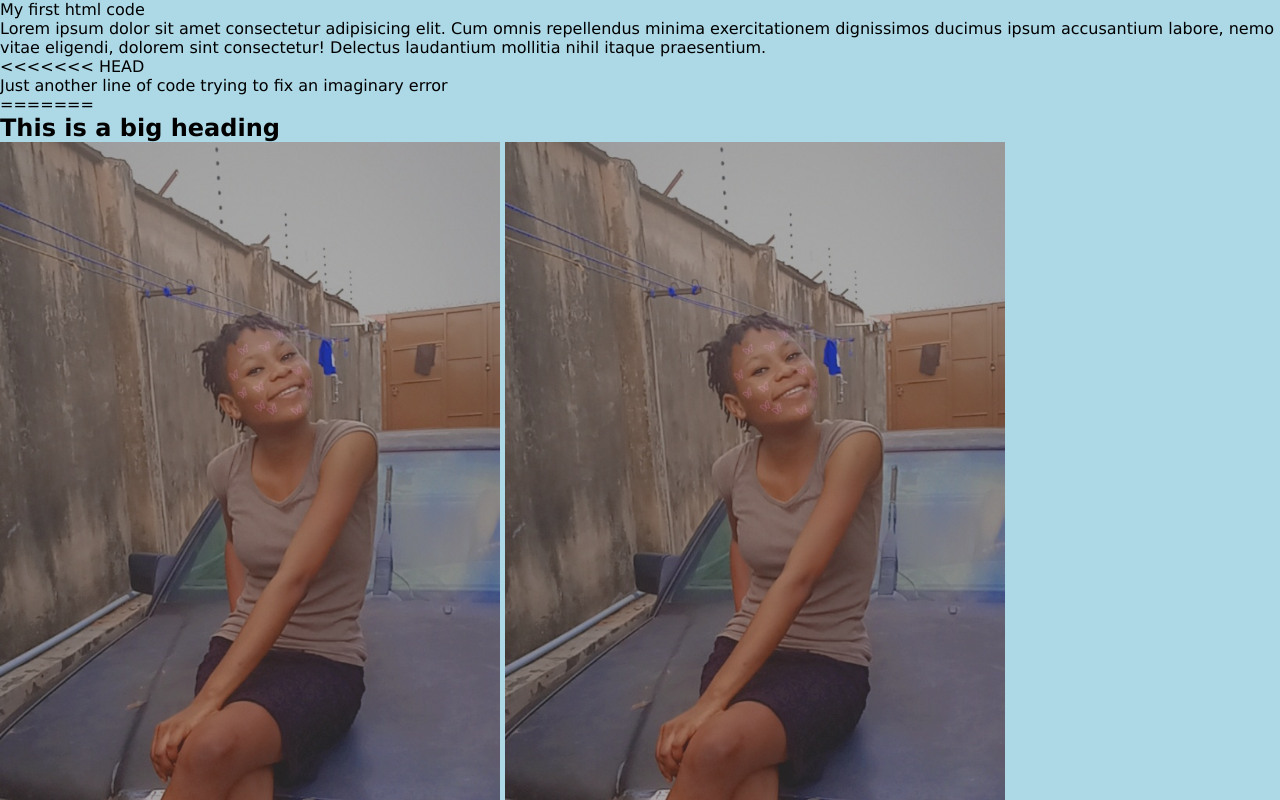
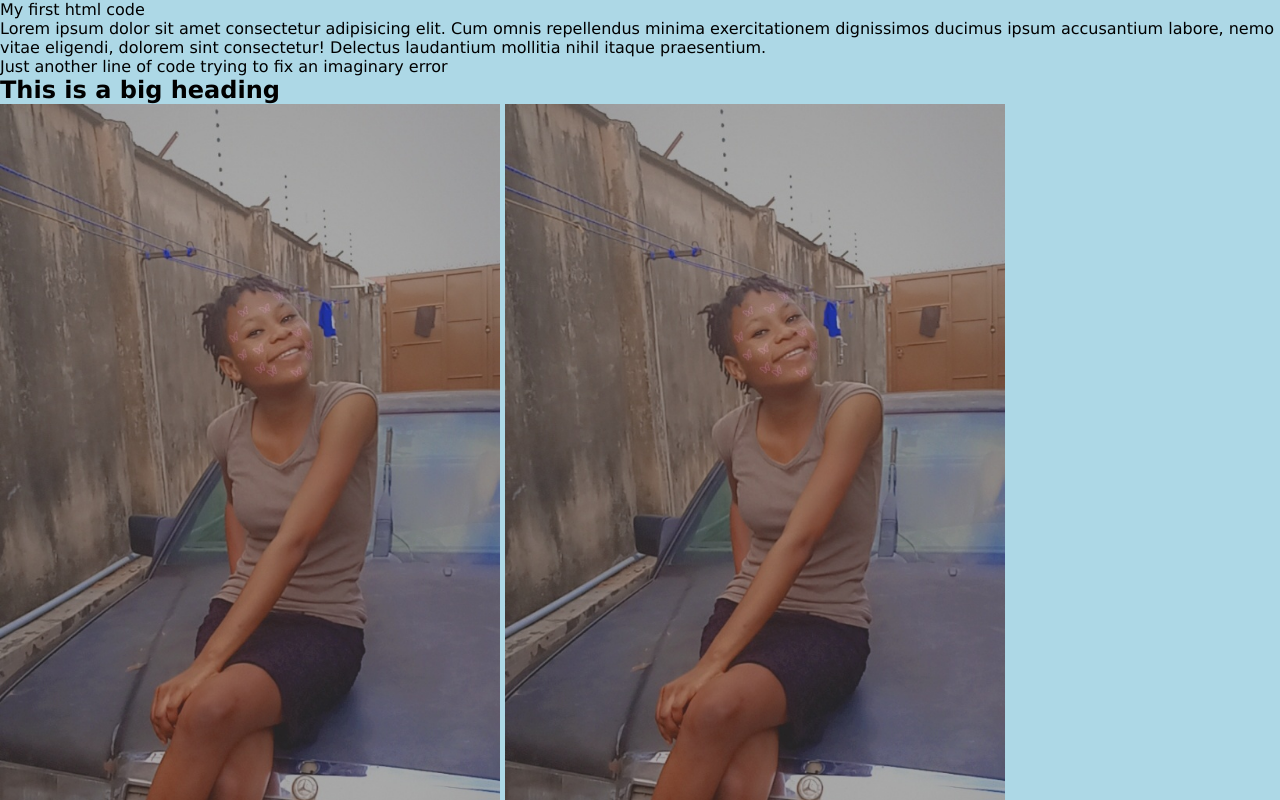
Before and after one commit to jadesolayo/newproject, a plain HTML site: page index.html in a window 1280 px wide. Shown: the top 800 px of the page. Drawn offline with Linux system fonts and the light colour scheme.

```diff
--- a/index.html
+++ b/index.html
@@ -15,12 +15,9 @@
       labore, nemo vitae eligendi, dolorem sint consectetur! Delectus laudantium
       mollitia nihil itaque praesentium.
     </p>
-    <<<<<<< HEAD
     <p>Just another line of code trying to fix an imaginary error</p>
-    =======
-    <h2>This is a big heading</h2>
+   <h2>This is a big heading</h2>
     <img src="./Snapchat-702782035.jpg" alt="img" width="500px" />
     <img src="./Snapchat-702782035.jpg" alt="img" width="500px" />
-    >>>>>>> fix-1
   </body>
 </html>
```
